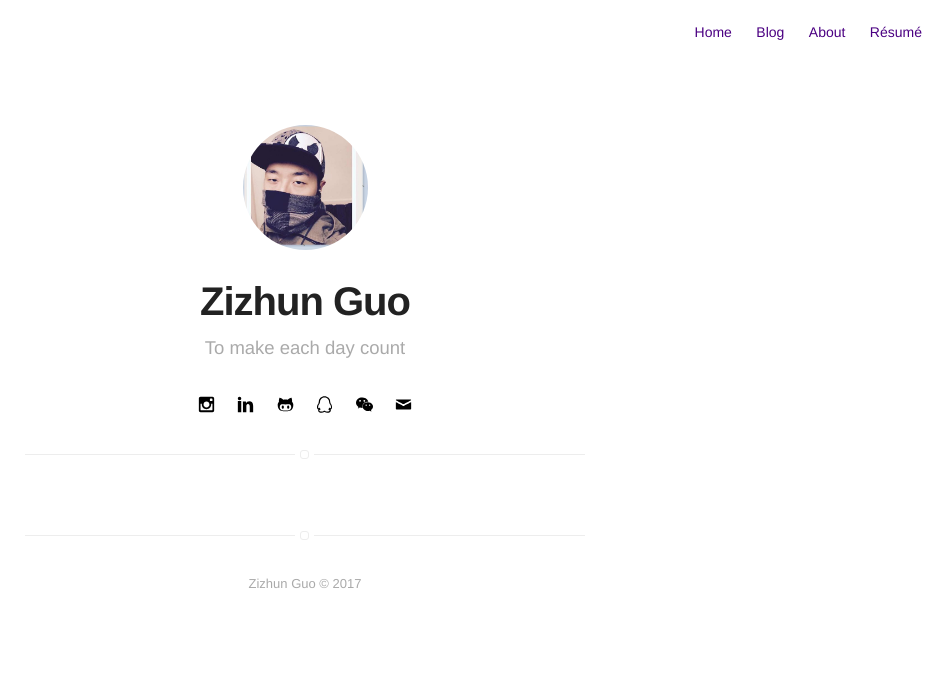
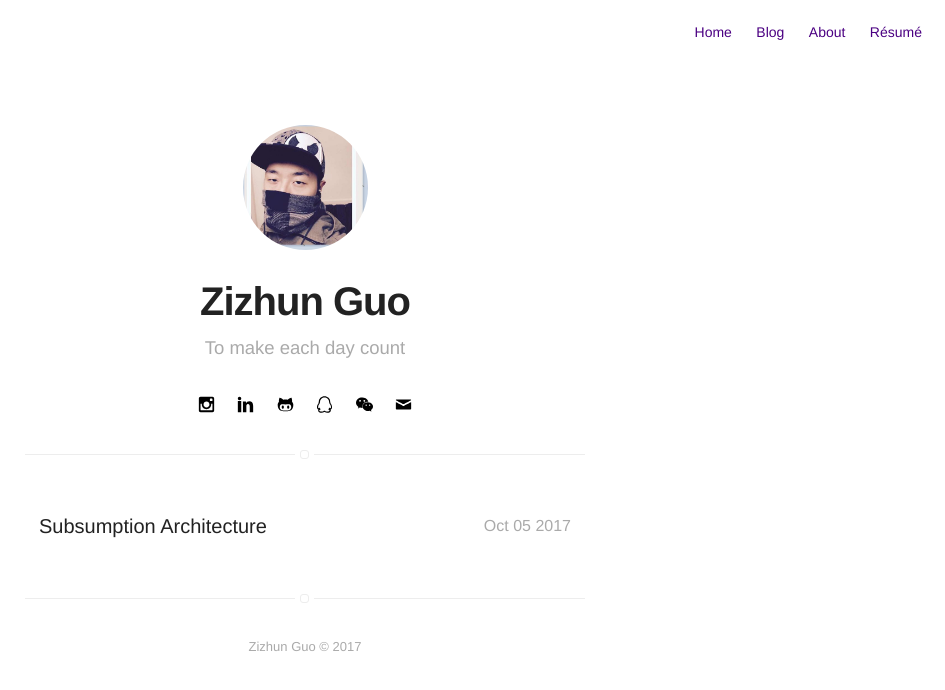
Before and after one commit to zizhGuo/zizhGuo.github.io, a Jekyll site: the page built from projects.html, in a window 1280 px wide. Shown: the top 690 px of the page, without its empty margins (335-1280 px from the left). Built offline with Jekyll 4.4.1, drawn with Linux system fonts in a browser that asks for light colours.

Commit message:
I miss a "

```diff
--- a/_posts/2017-10-05-Subsumption-Architecture.markdown
+++ b/_posts/2017-10-05-Subsumption-Architecture.markdown
@@ -1,5 +1,5 @@
 ---
-title: "Subsumption Architecture
+title: "Subsumption Architecture"
 layout: post
 date: 2017-10-05 16:36
 image: /assets/header/forest.jpg
```
